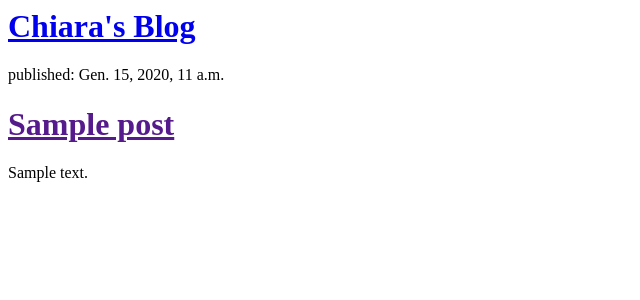
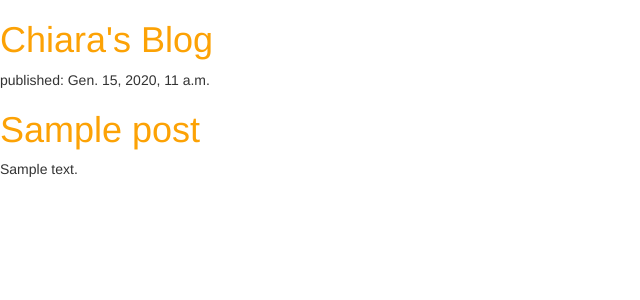
Before and after one commit to ChiaraDeMartin95/my-first-blog, a Django app: template blog/templates/blog/post_list.html in a window 1280 px wide. Shown: the top 300 px of the page, without its empty margins (0-640 px from the left). Run offline with Django 3.2, Linux system fonts and the light colour scheme; the template is opened without the code that fills it: values that come from a table or form of the project are taken from there, others are empty; tables that the repository leaves empty hold one stand-in row (values such as "Sample post"); some libraries are stand-ins or nearby versions.

Commit message:
un po' di colore

```diff
--- /dev/null
+++ b/blog/static/css/blog.css
@@ -0,0 +1,3 @@
+h1 a {
+    color: #FCA205;
+}
--- a/blog/templates/blog/post_list.html
+++ b/blog/templates/blog/post_list.html
@@ -1,6 +1,12 @@
 <html>
 <head>
-  <title>Chiara's blog</title>
+    {% load staticfiles %}
+
+    <link rel="stylesheet" href="//maxcdn.bootstrapcdn.com/bootstrap/3.2.0/css/bootstrap.min.css">
+    <link rel="stylesheet" href="//maxcdn.bootstrapcdn.com/bootstrap/3.2.0/css/bootstrap-theme.min.css">
+    <link rel="stylesheet" href="{% static 'css/blog.css' %}">
+
+    <title>Chiara's blog</title>
 </head>
 <body>
     <div>
```
